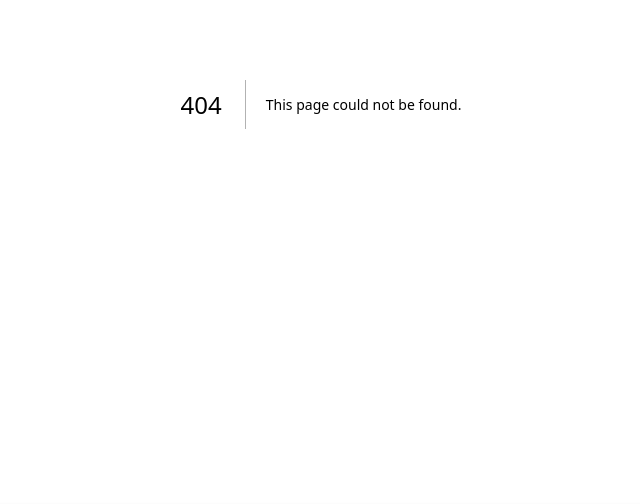
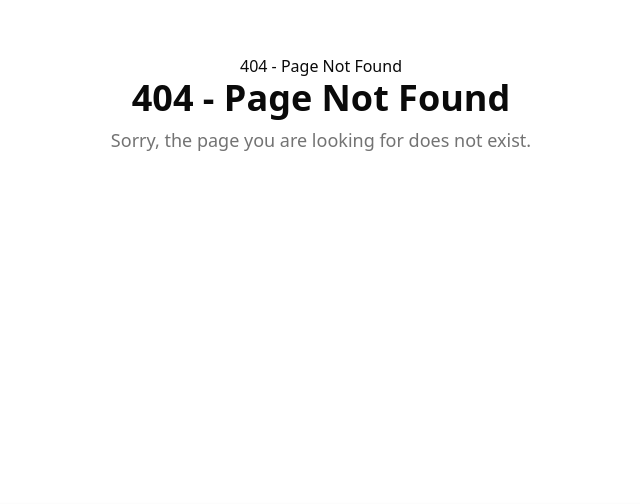
Before and after one commit to muntaha-fatima/admin-dashboard, a Next.js app: page /not-found in a window 1280 px wide. Before the commit this address had no page. Shown: the part 296-800 px from the top of the page, without its empty margins (319-959 px from the left). Built offline with nearby package versions, Linux system fonts and the light colour scheme.

Commit message:
api push to github

```diff
--- a/app/not-fount.tsx
+++ b/app/not-found/page.tsx
@@ -1,7 +1,9 @@
+import Client404 from "@/components/client404";
 export default function NotFound() {
   return (
     <div className="min-h-screen flex items-center justify-center text-center">
       <div>
+         <Client404 />
         <h1 className="text-4xl font-bold">404 - Page Not Found</h1>
         <p className="mt-2 text-lg text-muted-foreground">
           Sorry, the page you are looking for does not exist.
```
